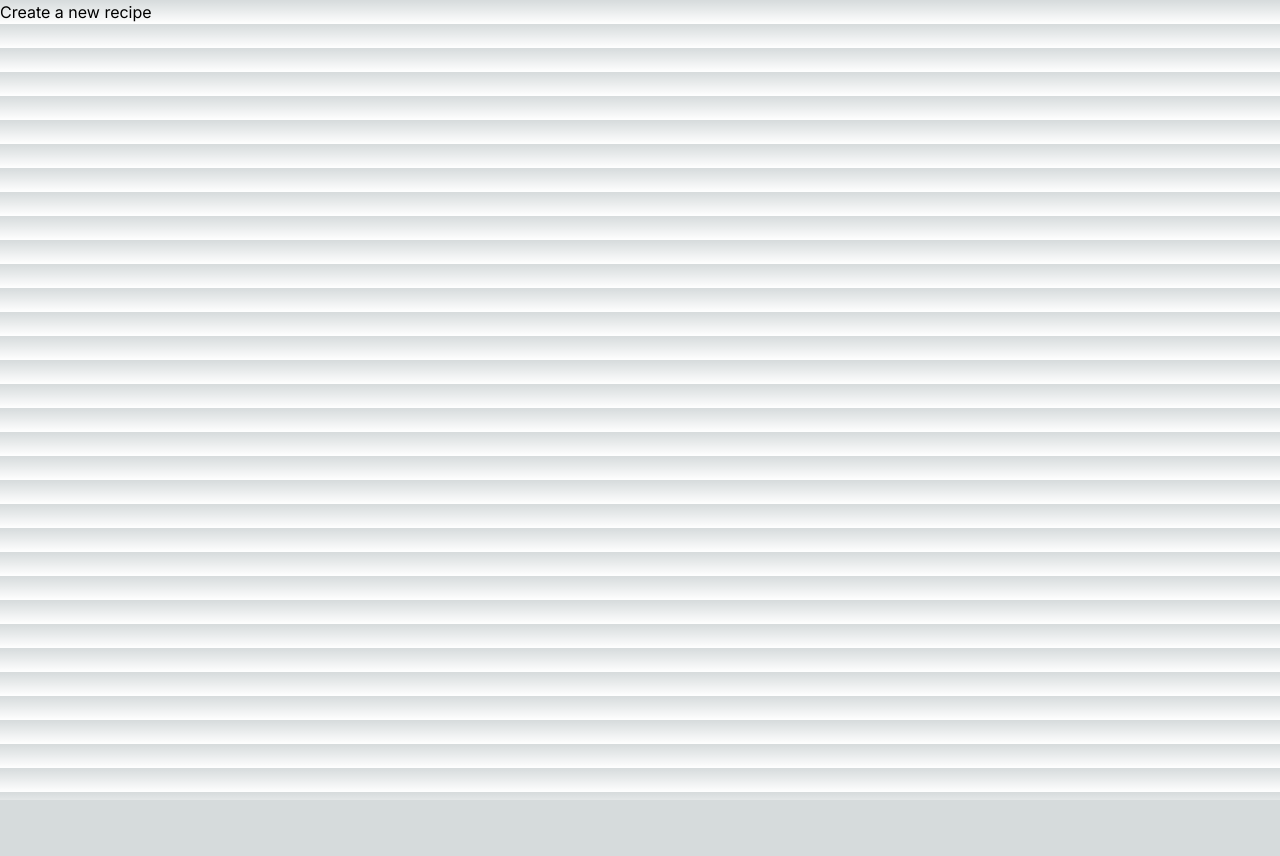
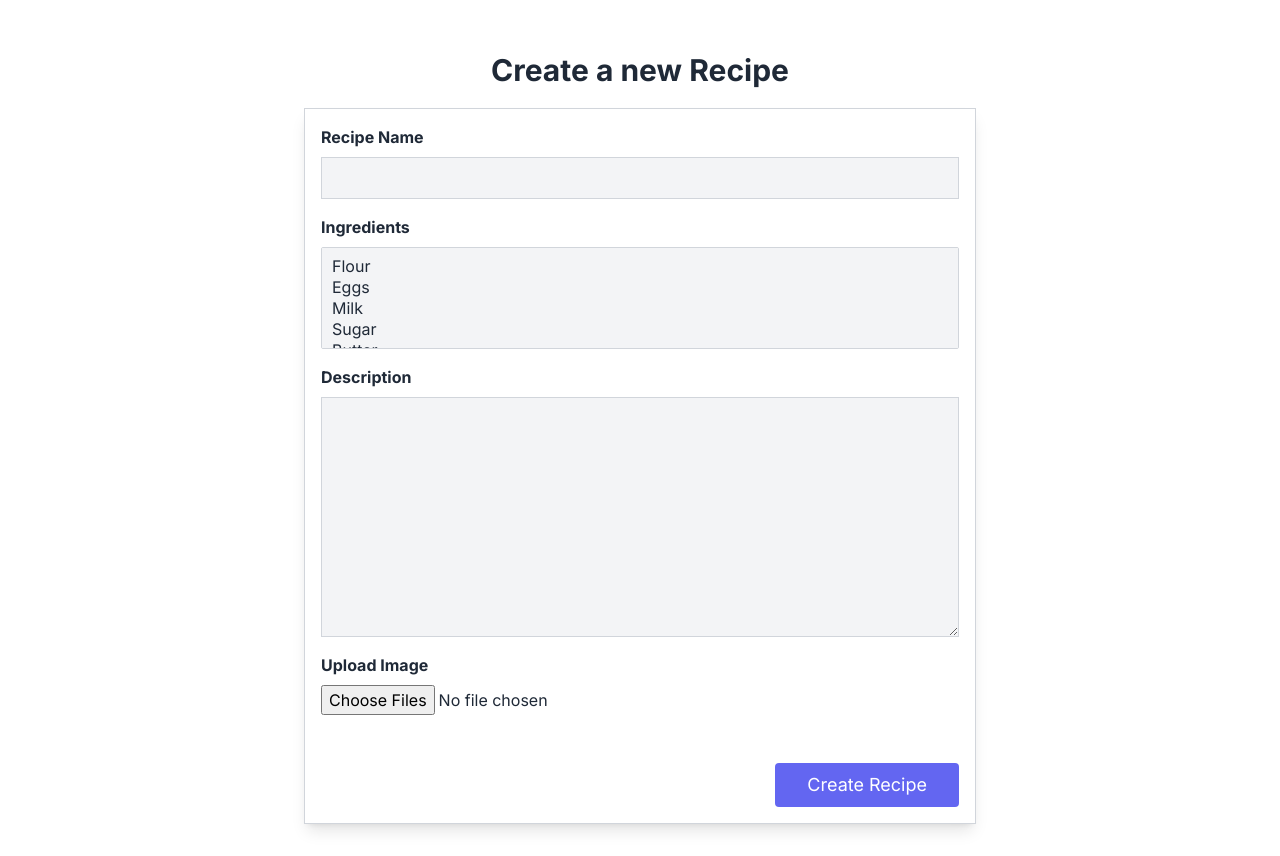
Before and after one commit to razikuljoni/recipe-next, a Next.js app: page /create-recipe in a window 1280 px wide. Before the commit the page ends 800 px from the top, so only its background shows below. Built offline with nearby package versions, Linux system fonts and the light colour scheme.

Commit message:
make the create recipe form and needed fields and validation

```diff
--- a/src/app/create-recipe/page.js
+++ b/src/app/create-recipe/page.js
@@ -1,8 +1,202 @@
-const CreateRecipe = () => {
+"use client";
+
+import { useState } from 'react';
+import ingredientsList from "../../../ingredients.json";
+
+function RecipeForm() {
+    const [images, setImages] = useState([]);
+    const [inputValue, setInputValue] = useState('');
+    const [recipeName, setRecipeName] = useState('');
+    const [recipeIngredients, setRecipeIngredients] = useState([]);
+    const [recipeDescription, setRecipeDescription] = useState('');
+    const [errors, setErrors] = useState({});
+
+    const validateForm = () => {
+        let valid = true;
+        const newErrors = {};
+
+        if (!recipeName.trim()) {
+            newErrors.recipeName = "Recipe Name is required";
+            valid = false;
+        }
+
+        if (recipeIngredients.length === 0) {
+            newErrors.ingredients = "At least one ingredient is required";
+            valid = false;
+        }
+
+        if (!recipeDescription.trim()) {
+            newErrors.description = "Description is required";
+            valid = false;
+        }
+
+        if (images.length === 0) {
+            newErrors.images = "Image is required";
+            valid = false;
+        }
+
+        setErrors(newErrors);
+
+        return valid;
+    };
+
+    const handleIngredientChange = (e) => {
+        const selectedOptions = Array.from(e.target.selectedOptions, (option) => option.value);
+        setRecipeIngredients([...recipeIngredients, ...selectedOptions]);
+    };
+
+    const handleRemoveIngredient = (ingredient) => {
+        const newIngredients = recipeIngredients.filter((item) => item !== ingredient);
+        setRecipeIngredients(newIngredients);
+    };
+
+    const handleInputChange = (e) => {
+        setInputValue(e.target.value);
+    };
+
+    const handleInputKeyPress = (e) => {
+        if (e.key === 'Enter' && inputValue.trim() !== '') {
+            if (!recipeIngredients.includes(inputValue.trim())) {
+                setRecipeIngredients([...recipeIngredients, inputValue.trim()]);
+                setInputValue('');
+            }
+        }
+    };
+
+    const handleFileChange = (event) => {
+        const files = Array.from(event.target.files).map(file => ({
+            url: URL.createObjectURL(file),
+            name: file.name,
+            preview: ['jpg', 'jpeg', 'png', 'webp'].includes(file.name.split('.').pop().toLowerCase()),
+            size: file.size > 1024 ? file.size > 1048576 ? Math.round(file.size / 1048576) + 'mb' : Math.round(file.size / 1024) + 'kb' : file.size + 'b'
+        }));
+        setImages(files);
+    };
+
+    const removeImage = (index) => {
+        const newImages = [...images];
+        newImages.splice(index, 1);
+        setImages(newImages);
+    };
+
+    const handleCreateRecipe = (e) => {
+        e.preventDefault();
+
+        if (validateForm()) {
+            // Perform submit action
+            console.log("Recipe submitted!", {
+                recipeName,
+                ingredients: recipeIngredients,
+                description: recipeDescription,
+                images,
+            });
+        } else {
+            console.log("Form validation failed");
+        }
+    };
+
     return (
-        <div>
-            <h1>Create a new recipe</h1>
+        <div className="bg-white shadow p-4 py-8" data-images={images}>
+            <div className="heading text-center font-bold text-3xl m-5 text-gray-800 bg-white">Create a new Recipe</div>
+            <form onSubmit={handleCreateRecipe} className="editor mx-auto w-10/12 flex flex-col text-gray-800 border border-gray-300 p-4 shadow-lg max-w-2xl">
+
+                <div className="mb-4 flex flex-col">
+                    <label htmlFor="recipeName" className="text-gray-800 font-bold mb-2">Recipe Name</label>
+                    <input
+                        id="recipeName"
+                        className={`title bg-gray-100 border border-gray-300 p-2 outline-none ${errors.recipeName && 'border-red-500'}`}
+                        spellCheck="false"
+                        type="text"
+                        value={recipeName}
+                        onChange={(e) => setRecipeName(e.target.value)}
+                    />
+                    {errors.recipeName && <p className="text-red-500 text-xs mt-1">{errors.recipeName}</p>}
+                </div>
+
+                <div className="mb-4 flex flex-col">
+                    <label htmlFor="ingredients" className="text-gray-800 font-bold mb-2">Ingredients</label>
+                    <select
+                        id="ingredients"
+                        multiple
+                        className={`ingredients bg-gray-100 border border-gray-300 p-2 outline-none ${errors.ingredients && 'border-red-500'}`}
+                        onChange={handleIngredientChange}
+                        value={recipeIngredients}
+                    >
+                        {ingredientsList.map((ingredient) => (
+                            <option key={ingredient.id} value={ingredient.label}>
+                                {ingredient.label}
+                            </option>
+                        ))}
+                    </select>
+                    {errors.ingredients && <p className="text-red-500 text-xs mt-1">{errors.ingredients}</p>}
+                    {recipeIngredients.length > 0 && (
+                        <div className="selected-ingredients mb-4 flex flex-wrap">
+                            <label className="text-gray-800 font-bold mb-2 w-full mt-3">Selected Ingredients</label>
+                            {recipeIngredients.map((ingredient, index) => (
+                                <div key={index} className="selected-ingredient bg-gray-200 m-1 p-2 flex items-center">
+                                    <span className="mr-2">{ingredient}</span>
+                                    <button onClick={() => handleRemoveIngredient(ingredient)} className="text-red-500 font-bold">
+                                        &times;
+                                    </button>
+                                </div>
+                            ))}
+                        </div>
+                    )}
+                </div>
+
+                <div className="mb-4 flex flex-col">
+                    <label htmlFor="description" className="text-gray-800 font-bold mb-2">Description</label>
+                    <textarea
+                        id="description"
+                        className={`description bg-gray-100 sec p-3 h-60 border border-gray-300 outline-none ${errors.description && 'border-red-500'}`}
+                        spellCheck="false"
+                        value={recipeDescription}
+                        onChange={(e) => setRecipeDescription(e.target.value)}
+                    ></textarea>
+                    {errors.description && <p className="text-red-500 text-xs mt-1">{errors.description}</p>}
+                </div>
+
+                <div className="mb-4 flex flex-col">
+                    <label htmlFor="imageUpload" className="text-gray-800 font-bold mb-2">Upload Image</label>
+                    <input
+                        id="imageUpload"
+                        type="file"
+                        multiple
+                        onChange={handleFileChange}
+                        className={`outline-none ${errors.images && 'border-red-500'}`}
+                        required
+                    />
+                    {errors.images && <p className="text-red-500 text-xs mt-1">{errors.images}</p>}
+                </div>
+
+                <div id="preview" className="my-4 flex">
+                    {images.map((image, index) => (
+                        <div key={index} className="relative w-32 h-32 object-cover rounded">
+                            {image.preview ? (
+                                <div>
+                                    <img src={image.url} alt={image.name} className="w-32 h-32 object-cover rounded" />
+                                    <button onClick={() => removeImage(index)} className="w-6 h-6 absolute text-center flex items-center top-0 right-0 m-2 text-white text-lg bg-red-500 hover:text-red-700 hover:bg-gray-100 rounded-full p-1"><span className="mx-auto">×</span></button>
+                                    <div>{image.size}</div>
+                                </div>
+                            ) : (
+                                <div>
+                                    <svg xmlns="http://www.w3.org/2000/svg" className="fill-current w-32 h-32 ml-auto pt-1" viewBox="0 0 24 24">
+                                        <path d="M15 2v5h5v15h-16v-20h11zm1-2h-14v24h20v-18l-6-6z" />
+                                    </svg>
+                                    <button onClick={() => removeImage(index)} className="w-6 h-6 absolute text-center flex items-center top-0 right-0 m-2 text-white text-lg bg-red-500 hover:text-red-700 hover:bg-gray-100 rounded-full p-1"><span className="mx-auto">×</span></button>
+                                    <div>{image.size}</div>
+                                </div>
+                            )}
+                        </div>
+                    ))}
+                </div>
+
+                <div className="buttons flex justify-end">
+                    <button type="submit" className="text-white bg-indigo-500 border-0 py-2 px-8 focus:outline-none hover:bg-indigo-600 rounded text-lg">Create Recipe</button>
+                </div>
+            </form>
         </div>
     );
-};
-export default CreateRecipe;
+}
+
+export default RecipeForm;
```
